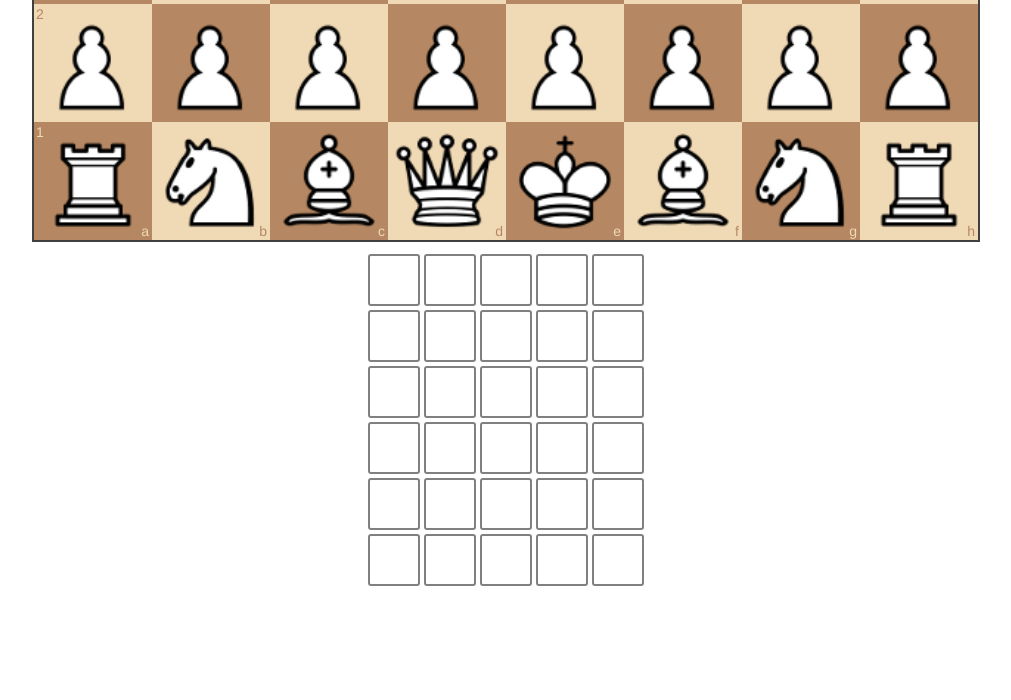
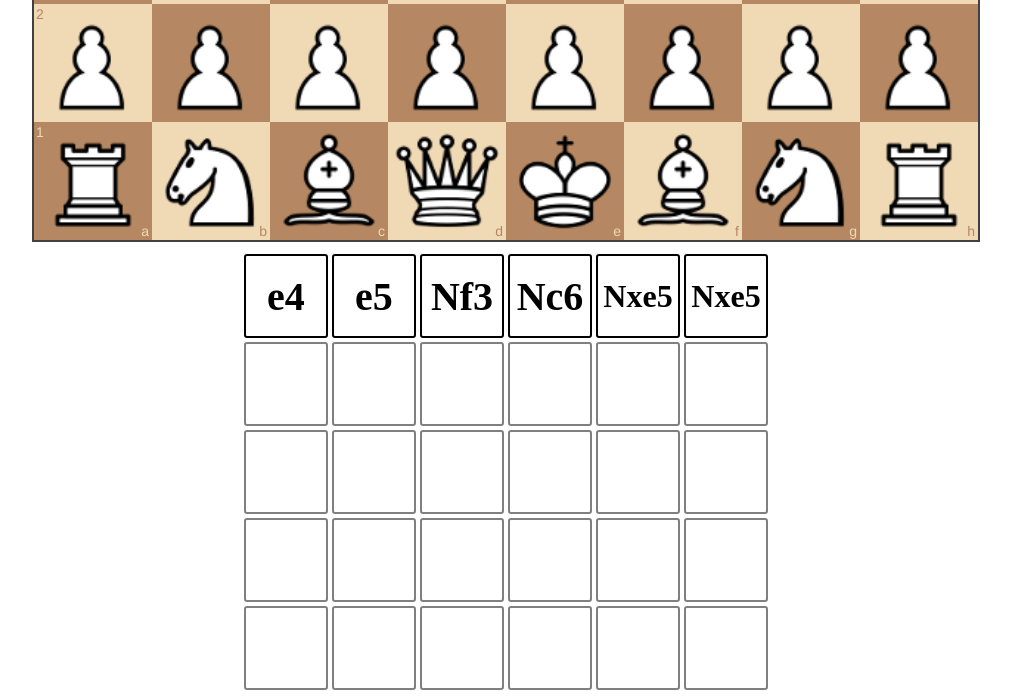
Before and after one commit to ConnerMcCarthy/chessAI, a Django app: page / in a window 1280 px wide. Shown: the part 724-1424 px from the top of the page, without its empty margins (134-1145 px from the left). Before the commit the page ends 1310 px from the top, so only its background shows below. Run offline with Django 4.2, Linux system fonts and the light colour scheme; some libraries are stand-ins or nearby versions.

Commit message:
adds JS func to guess moves

```diff
--- a/chessAI-project/chessle/static/css/chessle.css
+++ b/chessAI-project/chessle/static/css/chessle.css
@@ -4,25 +4,30 @@
     flex-direction: column;
   }
 
-  .letter-box {
+  .move-box {
     border: 2px solid gray;
     border-radius: 3px;
     margin: 2px;
-    font-size: 2.5rem;
-    font-weight: 700;
-    height: 3rem;
-    width: 3rem;
+    font-size: 2rem;
+    font-weight: 600;
+    height: 5rem;
+    width: 5rem;
     display: flex;
     justify-content: center;
     align-items: center;
-    text-transform: uppercase;
   }
 
   .filled-box {
     border: 2px solid black;
+    font-size: 2.5rem;
   }
 
-  .letter-row {
+  .filled-box-small {
+    border: 2px solid black;
+    font-size: 2rem;
+  }
+
+  .move-row {
     display: flex;
   }
 
--- a/chessAI-project/chessle/static/js/setupboard.js
+++ b/chessAI-project/chessle/static/js/setupboard.js
@@ -1,18 +1,19 @@
-const NUMBER_OF_GUESSES = 6;
+const NUMBER_OF_GUESSES = 5;
+const NUMBER_OF_MOVES = 6;
 let guessesRemaining = NUMBER_OF_GUESSES;
 let currentGuess = [];
-let nextLetter = 0;
+let moveIndex = 0;
 
 function initBoard() {
     let board = document.getElementById("guess-board");
 
     for (let i = 0; i < NUMBER_OF_GUESSES; i++) {
         let row = document.createElement("div")
-        row.className = "letter-row"
+        row.className = "move-row"
 
-        for (let j = 0; j < 5; j++) {
+        for (let j = 0; j < NUMBER_OF_MOVES; j++) {
             let box = document.createElement("div")
-            box.className = "letter-box"
+            box.className = "move-box"
             row.appendChild(box)
         }
 
@@ -20,4 +21,30 @@ function initBoard() {
     }
 }
 
+//TODO add keyboard left to undo
+function insertGuess (nextMove) {
+    if (moveIndex === NUMBER_OF_MOVES) {
+        return
+    }
+
+    //Quick auto resize if move is 4 chars
+    let filledBox = "filled-box"
+    if (nextMove.length > 3) {
+        filledBox = "filled-box-small"
+    }
+    let row = document.getElementsByClassName("move-row")[NUMBER_OF_GUESSES - guessesRemaining]
+    let box = row.children[moveIndex]
+    box.textContent = nextMove
+    box.classList.add(filledBox)
+    currentGuess.push(nextMove)
+    moveIndex += 1
+}
+
 initBoard()
+insertGuess("e4")
+insertGuess("e5")
+insertGuess("Nf3")
+insertGuess("Nc6")
+insertGuess("Nxe5")
+insertGuess("Nxe5")
+insertGuess("d4")
```
